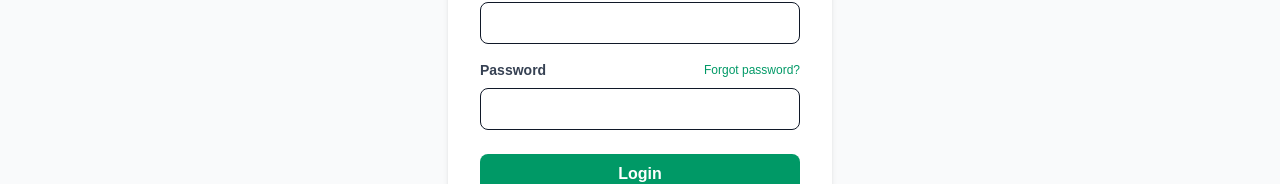
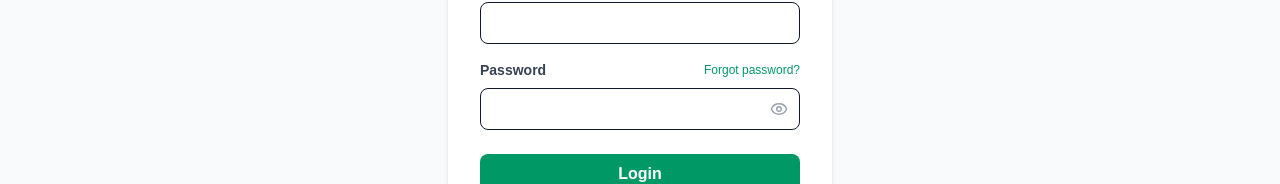
Before and after one commit to CASPER0022/SpiceNest, a React (Vite) app in the folder frontend/: page /login in a window 1280 px wide. Shown: the part 274-458 px from the top of the page. Built offline with nearby package versions, Linux system fonts and the light colour scheme; no server answers; a web font is replaced by a local one.

Commit message:
Add show/hide eye toggle button to login password input field

```diff
--- a/frontend/src/pages/Login.jsx
+++ b/frontend/src/pages/Login.jsx
@@ -1,10 +1,12 @@
 import { useState } from 'react';
 import { useNavigate, Link } from 'react-router-dom';
 import { useAuth } from '../context/AuthContext';
+import { Eye, EyeOff } from 'lucide-react';
 
 export default function Login() {
   const [email, setEmail] = useState('');
   const [password, setPassword] = useState('');
+  const [showPassword, setShowPassword] = useState(false);
   const [error, setError] = useState(null);
   const { login } = useAuth();
   const navigate = useNavigate();
@@ -49,11 +51,20 @@ export default function Login() {
               <label className="block text-gray-700 text-sm font-bold">Password</label>
               <Link to="/forgot-password" className="text-xs text-emerald-600 hover:underline">Forgot password?</Link>
             </div>
-            <input
-              type="password"
-              className="w-full px-3 py-2 border rounded-lg focus:outline-none focus:ring-2 focus:ring-emerald-500"
-              value={password} onChange={(e) => setPassword(e.target.value)} required
-            />
+            <div className="relative">
+              <input
+                type={showPassword ? "text" : "password"}
+                className="w-full pl-3 pr-10 py-2 border rounded-lg focus:outline-none focus:ring-2 focus:ring-emerald-500"
+                value={password} onChange={(e) => setPassword(e.target.value)} required
+              />
+              <button
+                type="button"
+                onClick={() => setShowPassword(!showPassword)}
+                className="absolute inset-y-0 right-0 pr-3 flex items-center text-gray-400 hover:text-emerald-600 transition-colors"
+              >
+                {showPassword ? <EyeOff size={18} /> : <Eye size={18} />}
+              </button>
+            </div>
           </div>
           <button type="submit" className="w-full bg-emerald-600 hover:bg-emerald-700 text-white font-bold py-2 px-4 rounded-lg">
             Login
```
